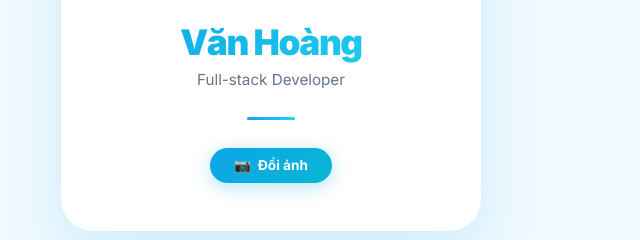
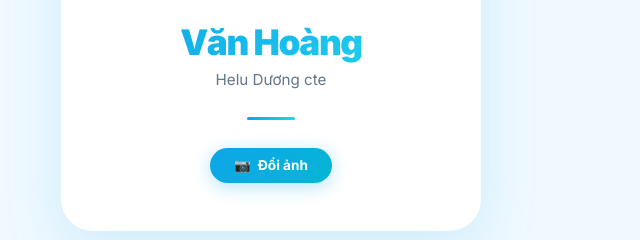
Before and after one commit to vhoang0111/Gioithieubanthan, a plain HTML site: page index.html in a window 1280 px wide. Shown: the part 407-647 px from the top of the page, 369-1009 px from the left. Drawn offline with Linux system fonts and the light colour scheme.

Commit message:
Update subtitle text in index.html

```diff
--- a/index.html
+++ b/index.html
@@ -329,7 +329,7 @@
   <input type="file" id="file-input" accept="image/*" onchange="changePhoto(event)" />
 
   <h1>Văn Hoàng</h1>
-  <p class="subtitle">Full-stack Developer</p>
+  <p class="subtitle">Helu Dương cte</p>
   <div class="divider"></div>
   <label for="file-input" class="upload-label">📷 &nbsp;Đổi ảnh</label>
 </div>
```
